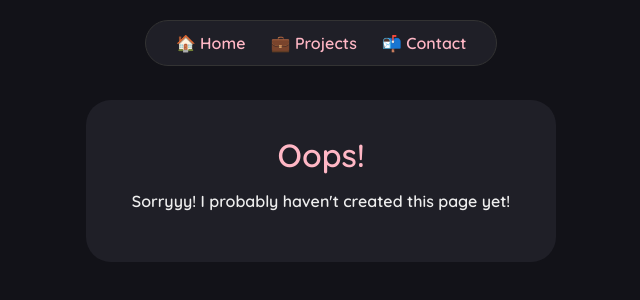
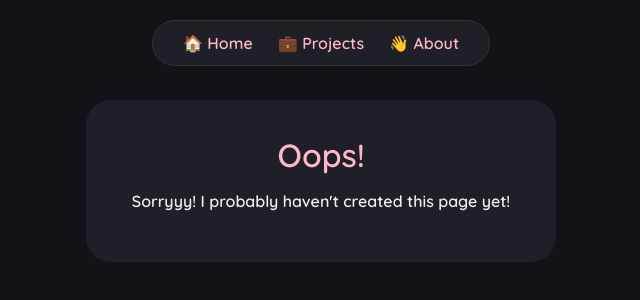
Before and after one commit to rubythecutie/rubythecutie.github.io, a plain HTML site: page 404.html in a window 1280 px wide. Shown: the whole page, without its empty margins (319-959 px from the left). Drawn offline with Linux system fonts and the light colour scheme.

Commit message:
Swap Contact navbar item for About

```diff
--- a/404.html
+++ b/404.html
@@ -11,7 +11,7 @@
         <div class="navbar">
             <a href="index.html">🏠 Home</a>
             <a href="projects.html">💼 Projects</a>
-            <a href="contact.html">📬 Contact</a>
+            <a href="about.html">👋 About</a>
         </div>
 
         <div class="main">
```
Also changed, not shown: index.html (+1 -1 lines).
